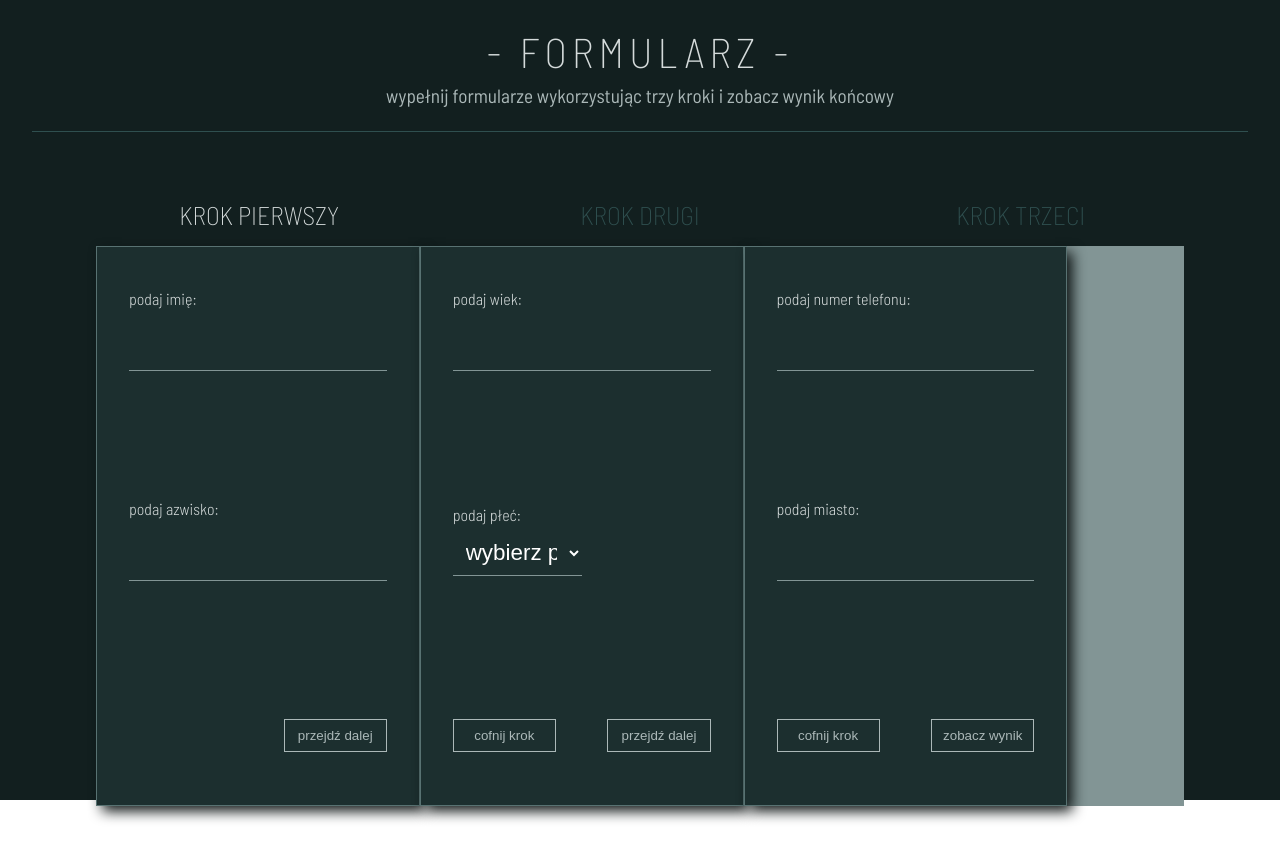
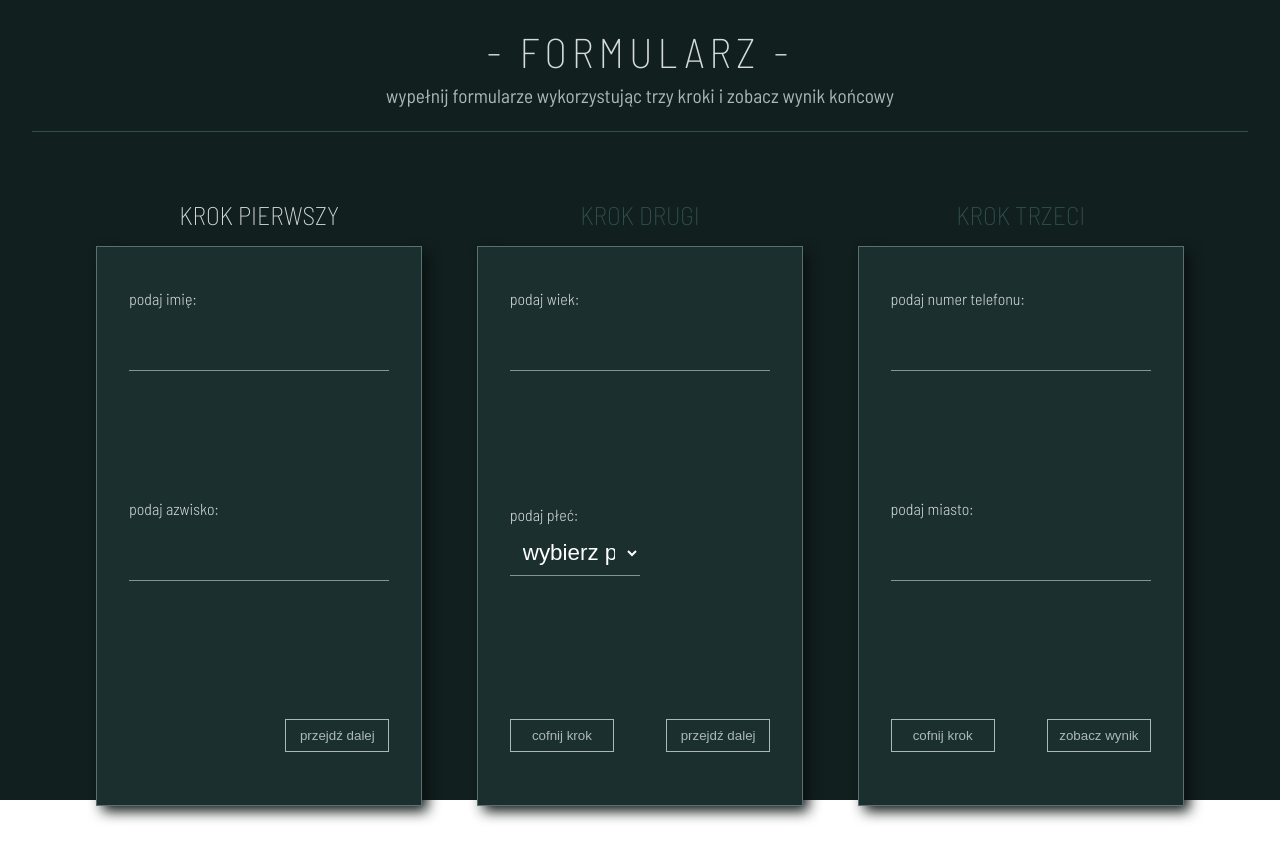
Before and after one commit to Scorpion19702022/React_Mentor_018_MULTI_STEP_FORM_and_TEST, a React (Vite) app: page / in a window 1280 px wide. Shown: the top 860 px of the page. Built offline with nearby package versions, Linux system fonts and the light colour scheme.

Commit message:
added style

```diff
--- a/src/Components/MultiStepForm/MultiStepForm.module.css
+++ b/src/Components/MultiStepForm/MultiStepForm.module.css
@@ -52,10 +52,10 @@
 }
 
 .box_steps {
+	position: relative;
 	width: 100%;
 	height: 560px;
 	display: flex;
 	justify-content: space-between;
 	align-items: center;
-	background-color: #829595;
 }
--- a/src/Components/StepResult/StepResult.module.css
+++ b/src/Components/StepResult/StepResult.module.css
@@ -32,6 +32,7 @@
 }
 
 .wrapper_end {
+	position: absolute;
 	visibility: hidden;
 }
 
```
